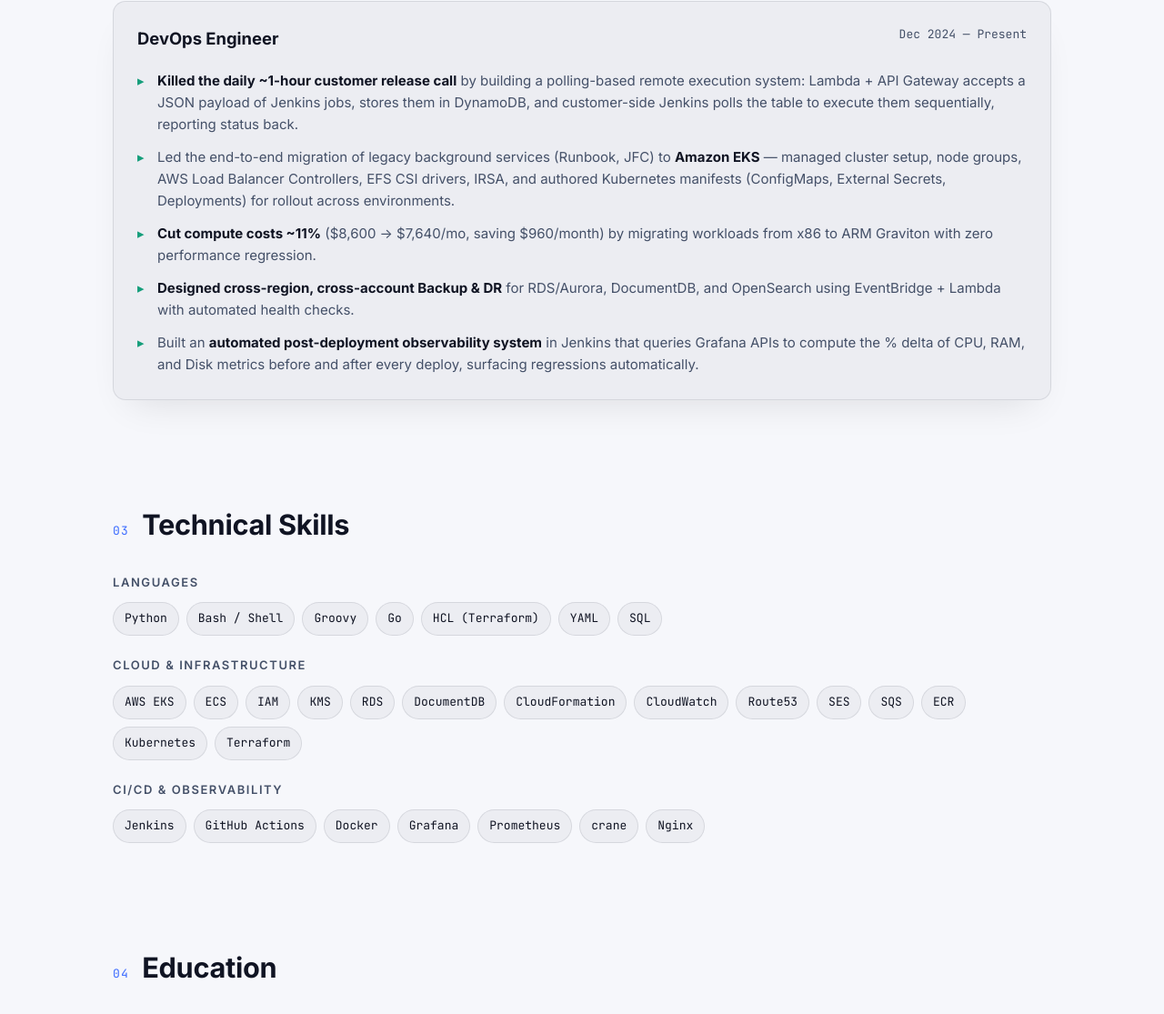
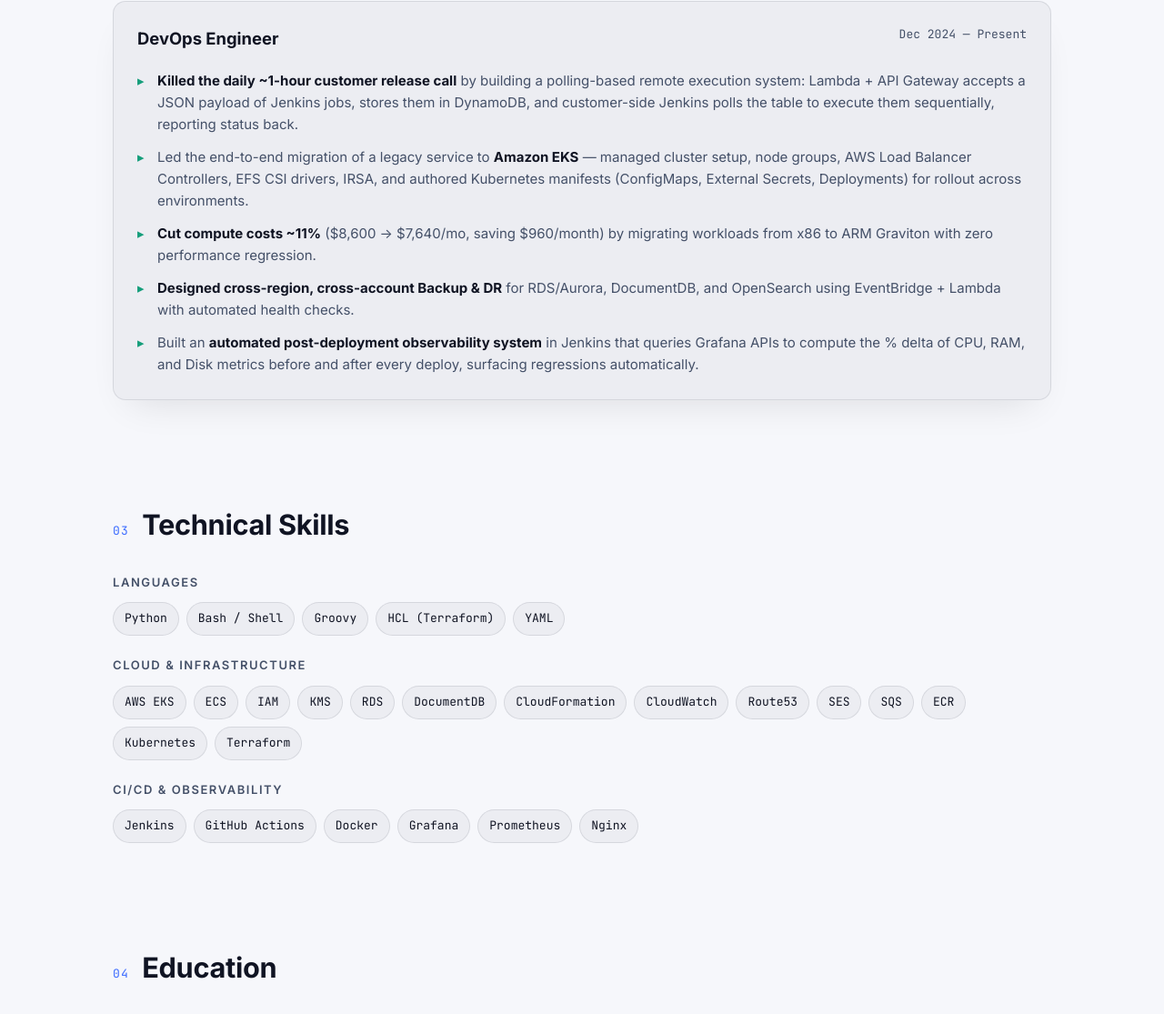
Before and after one commit to Vaibhav-Rawat03/Vaibhav-Rawat03.github.io, a plain HTML site: page index.html in a window 1280 px wide. Shown: the part 1325-2440 px from the top of the page at 91% size. Drawn offline with Linux system fonts and the light colour scheme.

Commit message:
Trim skills chips (drop Go, SQL, crane); simplify EKS bullet

```diff
--- a/index.html
+++ b/index.html
@@ -155,7 +155,7 @@
             polls the table to execute them sequentially, reporting status back.
           </li>
           <li>
-            Led the end-to-end migration of legacy background services (Runbook, JFC) to
+            Led the end-to-end migration of a legacy service to
             <strong>Amazon EKS</strong> — managed cluster setup, node groups, AWS Load
             Balancer Controllers, EFS CSI drivers, IRSA, and authored Kubernetes
             manifests (ConfigMaps, External Secrets, Deployments) for rollout across
@@ -191,8 +191,8 @@
         <div class="skill-group">
           <h4>Languages</h4>
           <ul class="chips">
-            <li>Python</li><li>Bash / Shell</li><li>Groovy</li><li>Go</li>
-            <li>HCL (Terraform)</li><li>YAML</li><li>SQL</li>
+            <li>Python</li><li>Bash / Shell</li><li>Groovy</li>
+            <li>HCL (Terraform)</li><li>YAML</li>
           </ul>
         </div>
 
@@ -210,7 +210,7 @@
           <h4>CI/CD &amp; Observability</h4>
           <ul class="chips">
             <li>Jenkins</li><li>GitHub Actions</li><li>Docker</li>
-            <li>Grafana</li><li>Prometheus</li><li>crane</li><li>Nginx</li>
+            <li>Grafana</li><li>Prometheus</li><li>Nginx</li>
           </ul>
         </div>
       </div>
```
